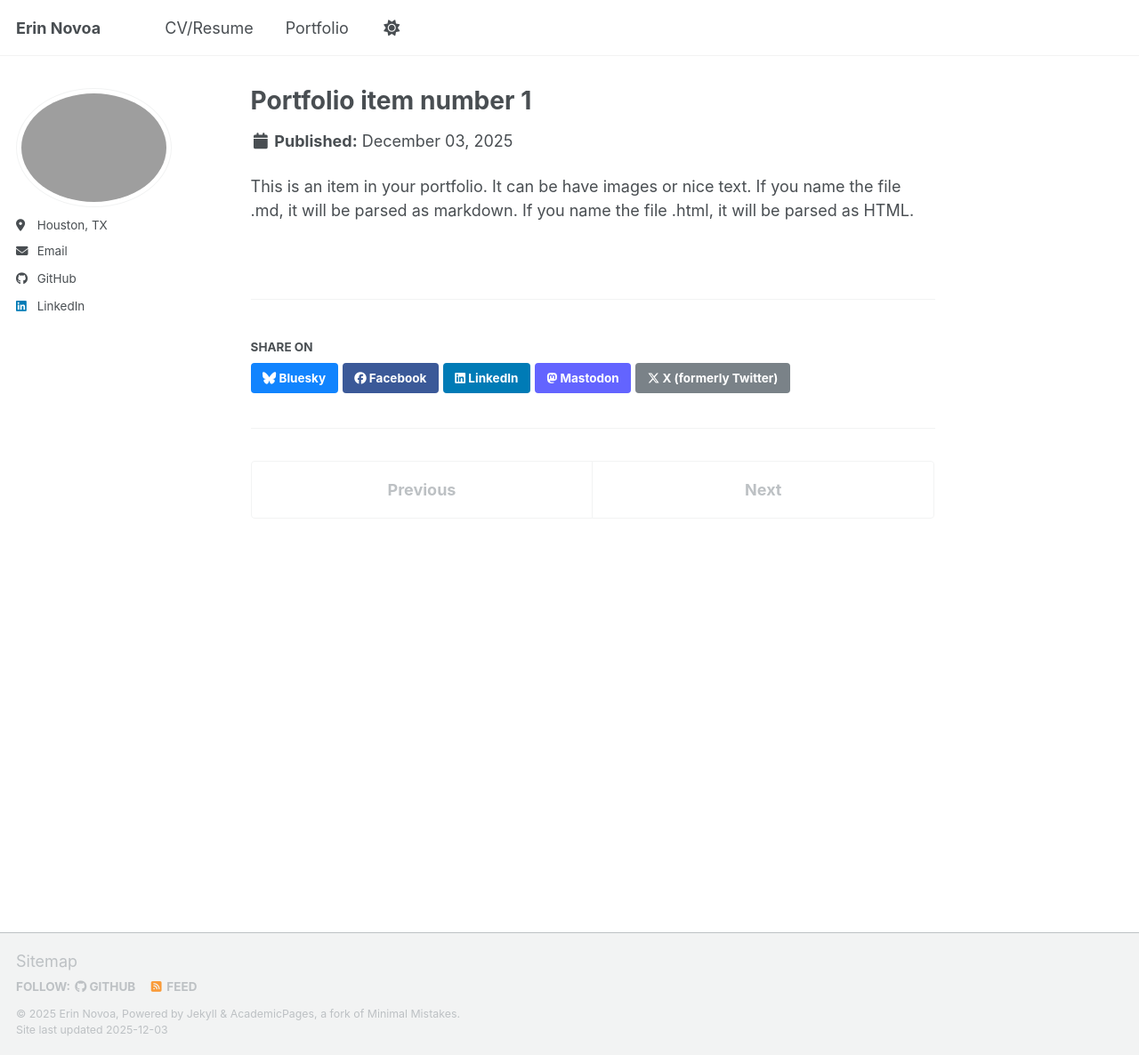
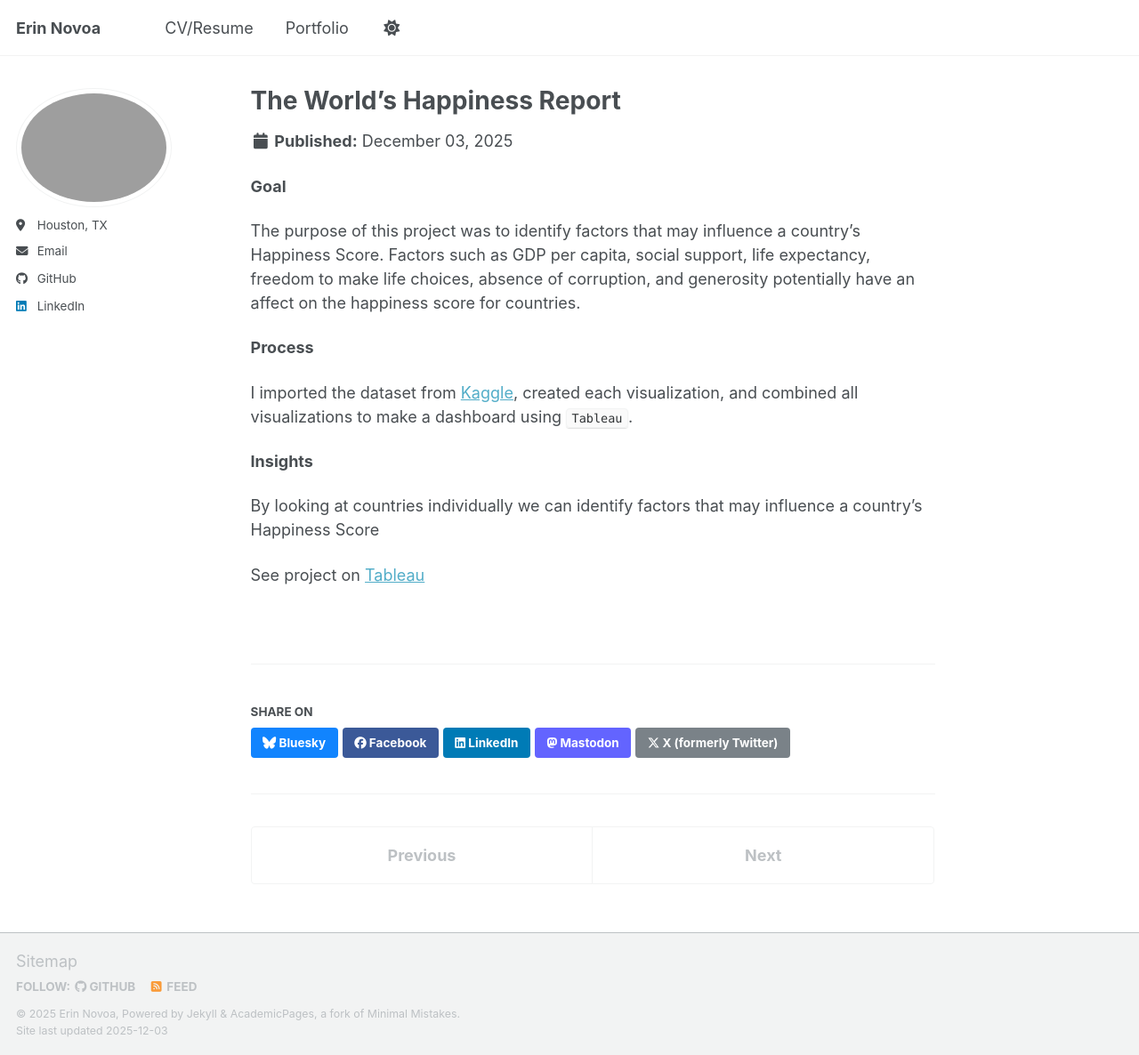
Before and after one commit to eknovoa/eknovoa.github.io, a Jekyll site: the page built from _portfolio/portfolio-1.md, in a window 1280 px wide and 1186 px high. Shown: the whole window at 89% size. Built offline with Jekyll 4.4.1, drawn with Linux system fonts in a browser that asks for light colours; a script bundle is joined from its source files by our own code; library files that are not in the unit come from our copies.

Commit message:
added a project, worlds happiness report

```diff
--- a/_portfolio/portfolio-1.md
+++ b/_portfolio/portfolio-1.md
@@ -1,7 +1,19 @@
 ---
-title: "Portfolio item number 1"
-excerpt: "Short description of portfolio item number 1<br/><img src='/images/500x300.png'>"
+title: "The World's Happiness Report"
+excerpt: "Short description of portfolio item number 1<br/><img src='https://images.unsplash.com/photo-1509909756405-be0199881695?ixlib=rb-4.0.3&q=85&fm=jpg&crop=entropy&cs=srgb&w=3600'>"
 collection: portfolio
 ---
 
-This is an item in your portfolio. It can be have images or nice text. If you name the file .md, it will be parsed as markdown. If you name the file .html, it will be parsed as HTML.
+**Goal**
+
+The purpose of this project was to identify factors that may influence a country’s Happiness Score. Factors such as GDP per capita, social support, life expectancy, freedom to make life choices, absence of corruption, and generosity potentially have an affect on the happiness score for countries.
+
+**Process**
+
+I imported the dataset from [Kaggle](https://www.kaggle.com/datasets/unsdsn/world-happiness), created each visualization, and combined all visualizations to make a dashboard using `Tableau`.
+
+**Insights**
+
+By looking at countries individually we can identify factors that may influence a country’s Happiness Score
+
+See project on [Tableau](https://public.tableau.com/app/profile/erin.novoa/viz/TheWorldsHappinessReport/Dashboard1)
```
